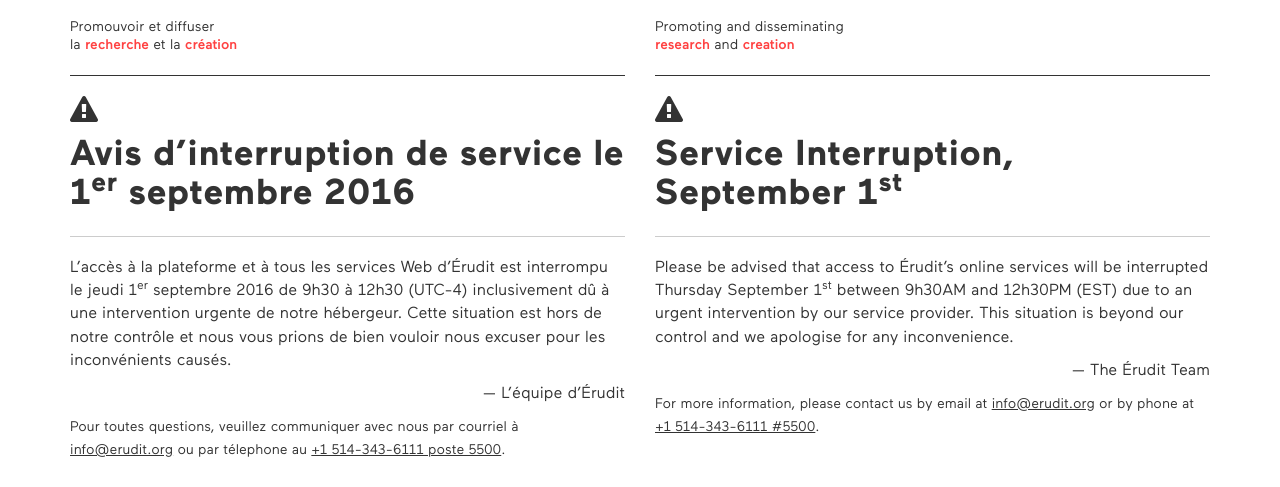
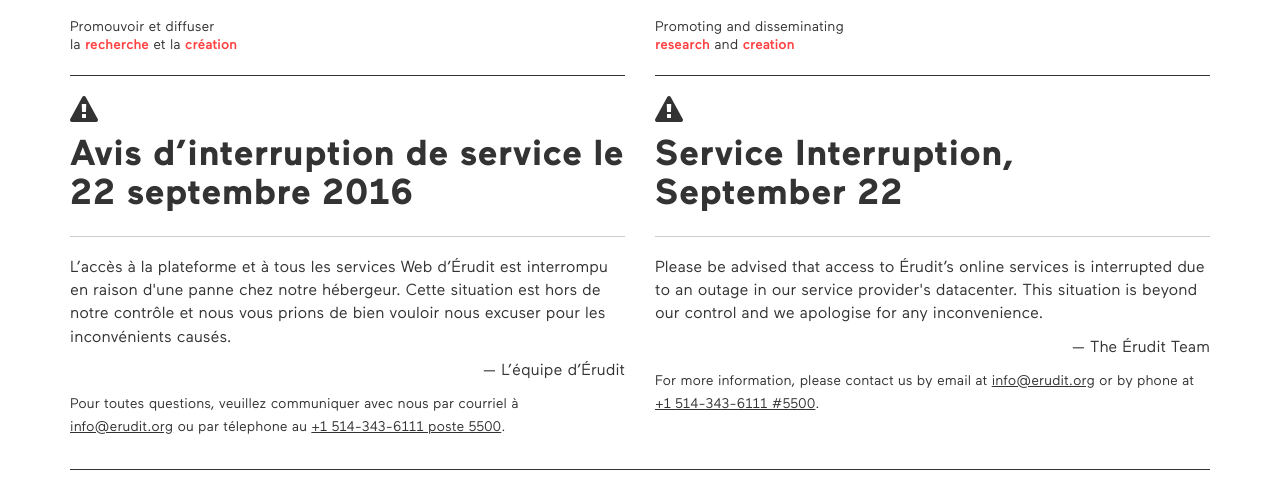
Before and after one commit to erudit/maintenance, a plain HTML site: page index.html in a window 1280 px wide. Shown: the part 97-584 px from the top of the page. Drawn offline with Linux system fonts and the light colour scheme; files whose address does not match are found by name.

Commit message:
Panne 22 septembre

```diff
--- a/index.html
+++ b/index.html
@@ -105,10 +105,10 @@
           </p>
           <hr class="dark-color">
           <div><span class="fa fa-warning fa-2x"></span></div>
-          <h2>Avis d’interruption de service le 1<sup>er</sup> septembre 2016</h2>
+          <h2>Avis d’interruption de service le 22 septembre 2016</h2>
           <hr class="light-color">
           <div class="message">
-            <p>L’accès à la plateforme et à tous les services Web d’Érudit est interrompu le jeudi 1<sup>er</sup> septembre 2016 de 9h30 à 12h30 (UTC-4) inclusivement dû à une intervention urgente de notre hébergeur. Cette situation est hors de notre contrôle et nous vous prions de bien vouloir nous excuser pour les inconvénients causés.</p>
+            <p>L’accès à la plateforme et à tous les services Web d’Érudit est interrompu en raison d'une panne chez notre hébergeur. Cette situation est hors de notre contrôle et nous vous prions de bien vouloir nous excuser pour les inconvénients causés.</p>
             <p class="signature text-right">— L’équipe d’Érudit</p>
           </div>
           <p>
@@ -136,10 +136,10 @@
           </p>
           <hr class="dark-color">
           <div><span class="fa fa-warning fa-2x"></span></div>
-          <h2>Service Interruption, September 1<sup>st</sup></h2>
+          <h2>Service Interruption, September 22</h2>
           <hr class="light-color">
           <div class="message">
-            <p>Please be advised that access to Érudit’s online services will be interrupted Thursday September 1<sup>st</sup> between 9h30AM and 12h30PM (EST) due to an urgent intervention by our service provider. This situation is beyond our control and we apologise for any inconvenience.</p>
+            <p>Please be advised that access to Érudit’s online services is interrupted due to an outage in our service provider's datacenter. This situation is beyond our control and we apologise for any inconvenience.</p>
             <p class="signature text-right">— The Érudit Team</p>
           </div>
           <p>
```
